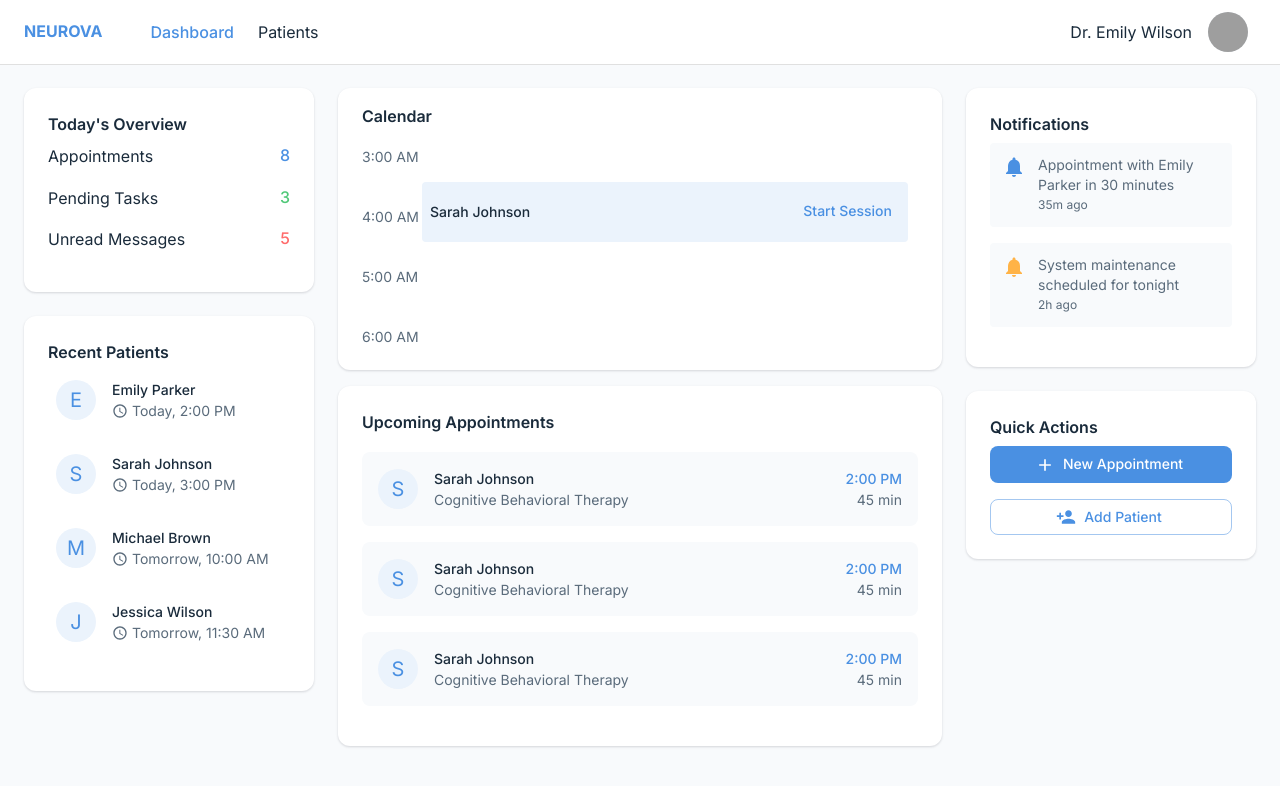
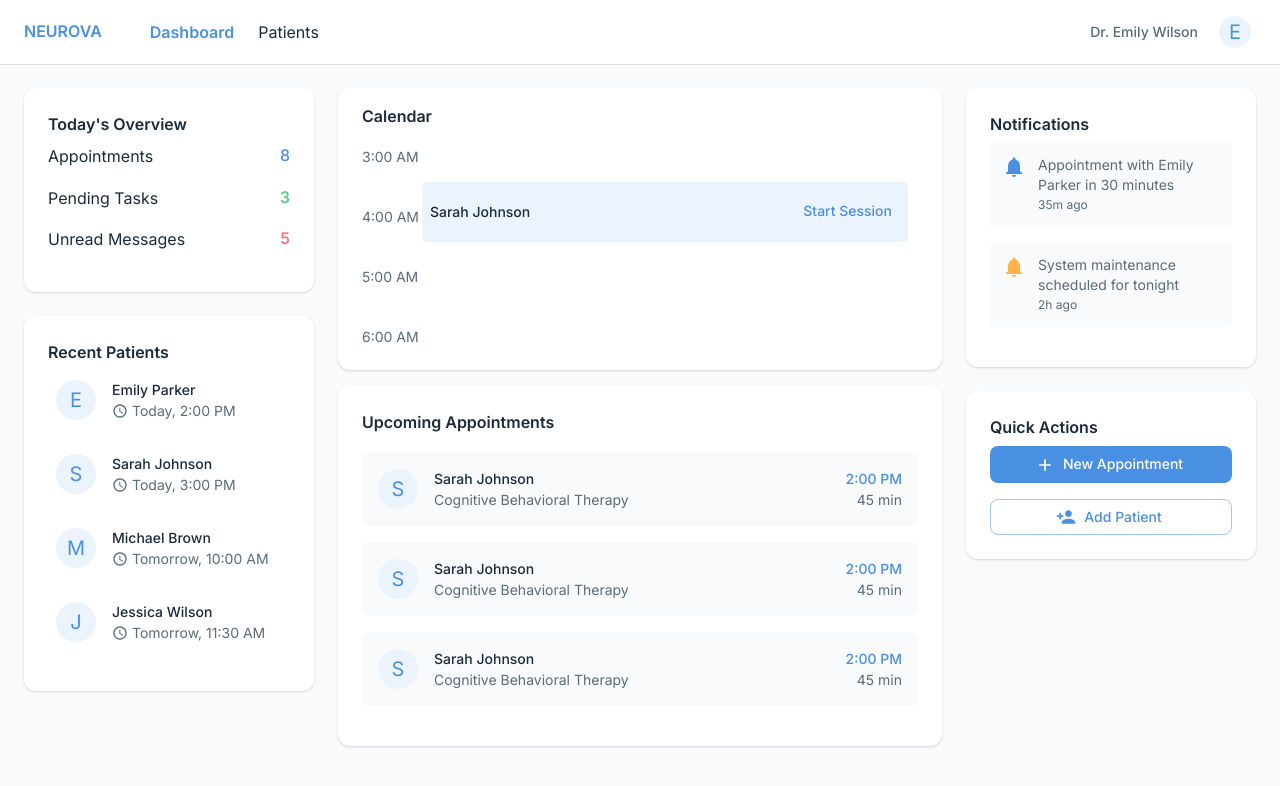
Before and after one commit to neurova-app/neurova, a Next.js app: page /dashboard in a window 1280 px wide. Shown: the top 786 px of the page. Built offline with nearby package versions, Linux system fonts and the light colour scheme; sample sign-in values are in the browser's storage; grey boxes are pictures that could not be loaded; what @mui/material-nextjs would draw is missing.

Commit message:
finish ui fixes

```diff
--- a/src/app/layout.tsx
+++ b/src/app/layout.tsx
@@ -6,39 +6,11 @@ import { ThemeProvider } from '@mui/material/styles';
 import CssBaseline from '@mui/material/CssBaseline';
 import { theme } from '@/utils/theme';
 import Box from '@mui/material/Box';
-import AppBar from '@mui/material/AppBar';
-import Toolbar from '@mui/material/Toolbar';
-import Typography from '@mui/material/Typography';
-import IconButton from '@mui/material/IconButton';
-import Avatar from '@mui/material/Avatar';
-import Link from 'next/link';
 import { usePathname } from 'next/navigation';
 import { AuthProvider } from '@/contexts/AuthContext';
+import Navbar from '@/components/Navbar';
 
 const inter = Inter({ subsets: ['latin'] });
-
-const NavLink = ({ href, children }: { href: string; children: React.ReactNode }) => {
-  const pathname = usePathname();
-  const isActive = pathname === href;
-
-  return (
-    <Typography
-      component={Link}
-      href={href}
-      sx={{
-        color: isActive ? "#4A90E2" : "text.primary",
-        textDecoration: "none",
-        fontWeight: isActive ? "medium" : "regular",
-        transition: "color 0.2s ease",
-        "&:hover": {
-          color: "#4A90E2",
-        },
-      }}
-    >
-      {children}
-    </Typography>
-  );
-};
 
 export default function RootLayout({
   children,
@@ -56,51 +28,14 @@ export default function RootLayout({
             <CssBaseline />
             <AuthProvider>
               <Box sx={{ display: "flex", minHeight: "100vh" }}>
-                {!isAuthPage && (
-                  <AppBar
-                    position="fixed"
-                    color="inherit"
-                    elevation={0}
-                    sx={{ borderBottom: "1px solid rgba(0, 0, 0, 0.12)" }}
-                  >
-                    <Toolbar sx={{ display: "flex", justifyContent: "space-between" }}>
-                      <Box sx={{ display: "flex", alignItems: "center", gap: 2 }}>
-                        <Typography
-                          variant="h6"
-                          component={Link}
-                          href="/dashboard"
-                          sx={{
-                            color: "primary.main",
-                            textDecoration: "none",
-                            fontWeight: "bold",
-                            flexGrow: 1,
-                            mr: 4,
-                          }}
-                        >
-                          NEUROVA
-                        </Typography>
-                        <Box sx={{ display: "flex", gap: 3 }}>
-                          <NavLink href="/dashboard">Dashboard</NavLink>
-                          <NavLink href="/patients">Patients</NavLink>
-                        </Box>
-                      </Box>
-
-                      <Box sx={{ display: "flex", alignItems: "center", gap: 1 }}>
-                        <Typography variant="subtitle1">Dr. Emily Wilson</Typography>
-                        <IconButton>
-                          <Avatar src="/path-to-avatar.jpg" alt="Dr. Emily Wilson" />
-                        </IconButton>
-                      </Box>
-                    </Toolbar>
-                  </AppBar>
-                )}
+                {!isAuthPage && <Navbar />}
                 <Box
                   component="main"
                   sx={{
                     flexGrow: 1,
-                    p: isAuthPage ? 0 : 3,
-                    mt: isAuthPage ? 0 : 8,
-                    backgroundColor: "background.default",
+                    p: 3,
+                    mt: !isAuthPage ? 8 : 0,
+                    bgcolor: "background.default",
                   }}
                 >
                   {children}
--- /dev/null
+++ b/src/components/Navbar.tsx
@@ -0,0 +1,123 @@
+'use client';
+
+import React, { useState } from 'react';
+import {
+  AppBar,
+  Toolbar,
+  Typography,
+  IconButton,
+  Avatar,
+  Box,
+  Menu,
+  MenuItem,
+  ListItemIcon,
+} from '@mui/material';
+import Link from 'next/link';
+import { usePathname } from 'next/navigation';
+import { useAuth } from '@/contexts/AuthContext';
+import LogoutIcon from '@mui/icons-material/Logout';
+
+function NavLink({ href, children }: { href: string; children: React.ReactNode }) {
+  const pathname = usePathname();
+  const isActive = pathname === href;
+
+  return (
+    <Link href={href} style={{ textDecoration: 'none' }}>
+      <Typography
+        sx={{
+          color: isActive ? 'primary.main' : 'text.primary',
+          fontWeight: isActive ? 600 : 400,
+          '&:hover': {
+            color: 'primary.main',
+          },
+        }}
+      >
+        {children}
+      </Typography>
+    </Link>
+  );
+}
+
+export default function Navbar() {
+  const { user, logout } = useAuth();
+  const [anchorEl, setAnchorEl] = useState<null | HTMLElement>(null);
+  const open = Boolean(anchorEl);
+
+  const handleClick = (event: React.MouseEvent<HTMLElement>) => {
+    setAnchorEl(event.currentTarget);
+  };
+
+  const handleClose = () => {
+    setAnchorEl(null);
+  };
+
+  const handleLogout = () => {
+    handleClose();
+    logout();
+  };
+
+  return (
+    <AppBar
+      position="fixed"
+      color="inherit"
+      elevation={0}
+      sx={{ borderBottom: "1px solid rgba(0, 0, 0, 0.12)" }}
+    >
+      <Toolbar sx={{ display: "flex", justifyContent: "space-between" }}>
+        <Box sx={{ display: "flex", alignItems: "center", gap: 2 }}>
+          <Typography
+            variant="h6"
+            component={Link}
+            href="/"
+            sx={{
+              textDecoration: "none",
+              color: "primary.main",
+              fontWeight: 600,
+            }}
+          >
+            NEUROVA
+          </Typography>
+          <Box sx={{ display: "flex", gap: 3, ml: 4 }}>
+            <NavLink href="/dashboard">Dashboard</NavLink>
+            <NavLink href="/patients">Patients</NavLink>
+          </Box>
+        </Box>
+        <Box sx={{ display: "flex", alignItems: "center", gap: 2 }}>
+          <Typography variant="subtitle2" color="text.secondary">
+            Dr. {user?.name || 'Emily Wilson'}
+          </Typography>
+          <IconButton
+            onClick={handleClick}
+            size="small"
+            aria-controls={open ? 'account-menu' : undefined}
+            aria-haspopup="true"
+            aria-expanded={open ? 'true' : undefined}
+          >
+            <Avatar
+              sx={{ width: 32, height: 32 }}
+              src={user?.avatar}
+            >
+              {user?.name?.[0] || 'E'}
+            </Avatar>
+          </IconButton>
+          <Menu
+            anchorEl={anchorEl}
+            id="account-menu"
+            open={open}
+            onClose={handleClose}
+            onClick={handleClose}
+            transformOrigin={{ horizontal: 'right', vertical: 'top' }}
+            anchorOrigin={{ horizontal: 'right', vertical: 'bottom' }}
+          >
+            <MenuItem onClick={handleLogout}>
+              <ListItemIcon>
+                <LogoutIcon fontSize="small" />
+              </ListItemIcon>
+              Logout
+            </MenuItem>
+          </Menu>
+        </Box>
+      </Toolbar>
+    </AppBar>
+  );
+}
--- a/src/contexts/AuthContext.tsx
+++ b/src/contexts/AuthContext.tsx
@@ -1,26 +1,35 @@
 'use client';
 
-import { createContext, useContext, useEffect, useState } from 'react';
+import { createContext, useContext, useState, useEffect } from 'react';
 import { useRouter, usePathname } from 'next/navigation';
+import { User } from '@/types';
 
 interface AuthContextType {
   isAuthenticated: boolean;
+  user: User | null;
   login: (email: string, password: string) => void;
   logout: () => void;
 }
 
-const AuthContext = createContext<AuthContextType | null>(null);
+const AuthContext = createContext<AuthContextType | undefined>(undefined);
 
 export function AuthProvider({ children }: { children: React.ReactNode }) {
-  const [isAuthenticated, setIsAuthenticated] = useState(false);
   const router = useRouter();
   const pathname = usePathname();
+  const [isAuthenticated, setIsAuthenticated] = useState(false);
+  const [user, setUser] = useState<User | null>({
+    id: '1',
+    name: 'Emily Wilson',
+    email: 'emily.wilson@neurova.com',
+    role: 'doctor',
+    avatar: undefined
+  });
 
   useEffect(() => {
     // Check if user is authenticated
     const checkAuth = () => {
-      const auth = localStorage.getItem('isAuthenticated');
-      setIsAuthenticated(!!auth);
+      const auth = localStorage.getItem('isAuthenticated') === 'true';
+      setIsAuthenticated(auth);
 
       // Redirect logic
       const publicPaths = ['/login', '/signup'];
@@ -34,13 +43,20 @@ export function AuthProvider({ children }: { children: React.ReactNode }) {
     };
 
     checkAuth();
-  }, [pathname, router]);
+  }, [router, pathname]);
 
   const login = (email: string, password: string) => {
     // Dev bypass
     if (email === 'admin' && password === 'admin') {
       localStorage.setItem('isAuthenticated', 'true');
       setIsAuthenticated(true);
+      setUser({
+        id: '1',
+        name: 'Emily Wilson',
+        email: email,
+        role: 'doctor',
+        avatar: undefined
+      });
       router.push('/dashboard');
       return true;
     }
@@ -50,20 +66,24 @@ export function AuthProvider({ children }: { children: React.ReactNode }) {
   const logout = () => {
     localStorage.removeItem('isAuthenticated');
     setIsAuthenticated(false);
+    setUser(null);
     router.push('/login');
   };
 
-  return (
-    <AuthContext.Provider value={{ isAuthenticated, login, logout }}>
-      {children}
-    </AuthContext.Provider>
-  );
+  const value = {
+    isAuthenticated,
+    user,
+    login,
+    logout,
+  };
+
+  return <AuthContext.Provider value={value}>{children}</AuthContext.Provider>;
 }
 
-export const useAuth = () => {
+export function useAuth() {
   const context = useContext(AuthContext);
-  if (!context) {
+  if (context === undefined) {
     throw new Error('useAuth must be used within an AuthProvider');
   }
   return context;
-};
+}
```
